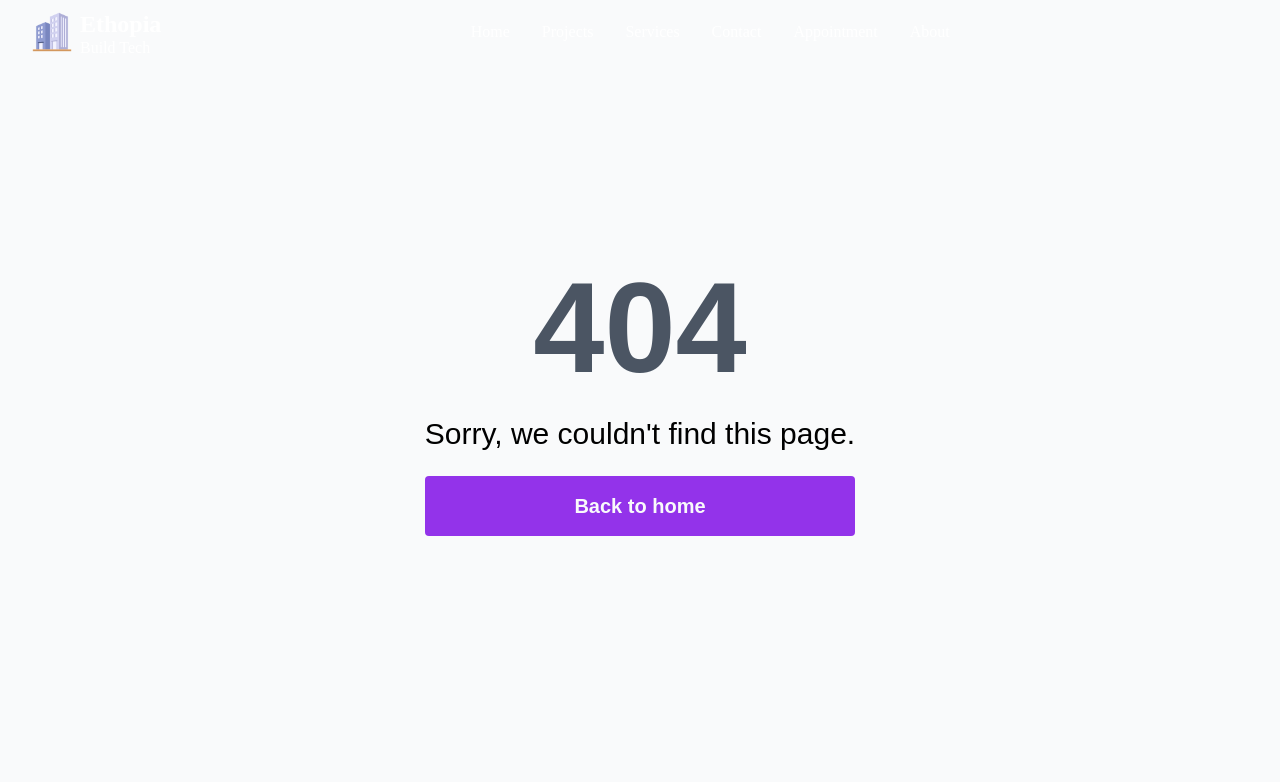
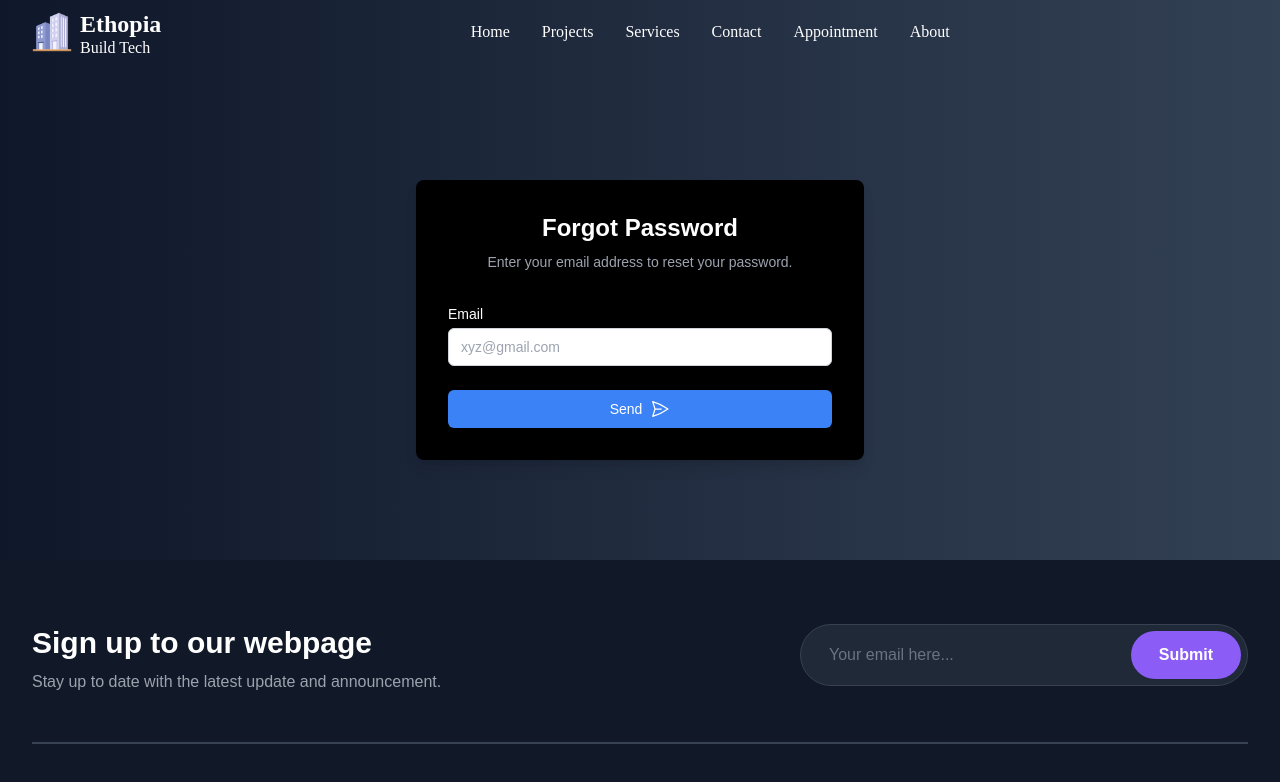
Before and after one commit to ayanhasnain03/Eutopia-2024-Client, a React (Vite) app: page /forgot-password in a window 1280 px wide. Shown: the top 782 px of the page. Built offline with nearby package versions, Linux system fonts and the light colour scheme.

Commit message:
forgot + reset password

```diff
--- a/src/App.jsx
+++ b/src/App.jsx
@@ -5,6 +5,8 @@ import Navbar from "./components/layout/Navbar/Navbar";
 import PageNotFound from "./pages/404/PageNotFound";
 import Login from "./pages/Authorization/Login/Login";
 import Register from "./pages/Authorization/Register/Register";
+import ForgotPassword from "./pages/Authorization/ForgotPassword/ForgotPassword";
+import ResetPassword from "./pages/Authorization/ResetPassword/ResetPassword";
 
 const Home = React.lazy(() => import("./pages/Home/Home"));
 const About = React.lazy(() => import("./pages/About/About"));
@@ -20,6 +22,8 @@ const App = () => {
             <Route path="/about" element={<About />} />
             <Route path="/login" element={<Login />} />
             <Route path="/register" element={<Register />} />
+            <Route path="/forgot-password" element={<ForgotPassword />} />
+            <Route path="/reset-password/:token" element={<ResetPassword />} />
             <Route path="*" element={<PageNotFound />} />
           </Routes>
         </Suspense>
--- /dev/null
+++ b/src/pages/Authorization/ForgotPassword/ForgotPassword.jsx
@@ -0,0 +1,60 @@
+import { useState } from "react";
+
+const ForgotPassword = () => {
+  const [email, setEmail] = useState("");
+
+  const submitHandler = (e) => {
+    e.preventDefault();
+    console.log(email);
+  };
+  return (
+    <div className="h-[70vh] flex pt-20 items-center justify-center bg-gradient-to-r from-slate-900 to-slate-700 text-white">
+      <div className="w-full max-w-md p-8 space-y-8 bg-black rounded-lg shadow-lg">
+        <div className="text-center">
+          <h2 className="text-2xl font-bold">Forgot Password</h2>
+          <p className="mt-2 text-sm text-gray-400">
+            Enter your email address to reset your password.
+          </p>
+        </div>
+        <form className="space-y-6" onSubmit={submitHandler}>
+          <div>
+            <label htmlFor="email" className="block text-sm font-medium">
+              Email
+            </label>
+            <input
+              type="email"
+              value={email}
+              onChange={(e) => setEmail(e.target.value)}
+              required
+              placeholder="xyz@gmail.com"
+              className="mt-1 block w-full px-3 py-2 bg-white border border-gray-300 rounded-md shadow-sm text-black focus:outline-none focus:ring-indigo-500 focus:border-indigo-500 sm:text-sm"
+              name="email"
+            />
+          </div>
+          <button
+            type="submit"
+            className="w-full flex justify-center py-2 px-4 border border-transparent text-sm font-medium rounded-md text-white bg-blue-500 hover:bg-blue-400 focus:outline-none focus:ring-2 focus:ring-offset-2 focus:ring-indigo-500"
+          >
+            Send
+            <svg
+              className="w-5 h-5 ml-2"
+              fill="none"
+              stroke="currentColor"
+              strokeWidth="1.5"
+              viewBox="0 0 24 24"
+              xmlns="http://www.w3.org/2000/svg"
+            >
+              <path
+                d="M6 12L3.269 3.125A59.769 59.769 0 0121.485 12 59.768 59.768 0 013.27 20.875L5.999 12Zm0 0h7.5"
+                strokeLinecap="round"
+                strokeLinejoin="round"
+              ></path>
+            </svg>
+          </button>
+        </form>
+      </div>
+    </div>
+  );
+};
+
+export default ForgotPassword;
--- /dev/null
+++ b/src/pages/Authorization/ResetPassword/ResetPassword.jsx
@@ -0,0 +1,43 @@
+import { useState } from "react";
+
+const ResetPassword = () => {
+  const [password, setPassword] = useState("");
+
+  const submitHandler = (e) => {
+    e.preventDefault();
+    console.log(email);
+  };
+  return (
+    <div className="h-[70vh] flex pt-20 items-center justify-center bg-gradient-to-r from-slate-900 to-slate-700 text-white">
+      <div className="w-full max-w-md p-8 space-y-8 bg-black rounded-lg shadow-lg">
+        <div className="text-center">
+          <h2 className="text-2xl font-bold">Reset Password</h2>
+          <p className="mt-2 text-sm text-gray-400">Set your new password.</p>
+        </div>
+        <form className="space-y-6" onSubmit={submitHandler}>
+          <div>
+            <label htmlFor="password" className="block text-sm font-medium">
+              Password
+            </label>
+            <input
+              type="text"
+              value={password}
+              onChange={(e) => setPassword(e.target.value)}
+              required
+              className="mt-1 block w-full px-3 py-2 bg-white border border-gray-300 rounded-md shadow-sm text-black focus:outline-none focus:ring-indigo-500 focus:border-indigo-500 sm:text-sm"
+              name="email"
+            />
+          </div>
+          <button
+            type="submit"
+            className="w-full flex justify-center py-2 px-4 border border-transparent text-sm font-medium rounded-md text-white bg-blue-500 hover:bg-blue-400 focus:outline-none focus:ring-2 focus:ring-offset-2 focus:ring-indigo-500"
+          >
+            Reset
+          </button>
+        </form>
+      </div>
+    </div>
+  );
+};
+
+export default ResetPassword;
```
